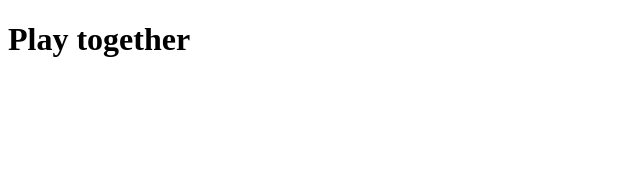
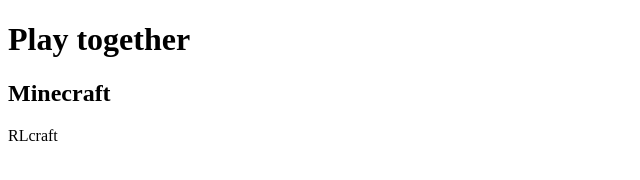
Before and after one commit to ijterry962006/DUAN3, a plain HTML site: page play.html in a window 1280 px wide. Shown: the whole page, without its empty margins (0-640 px from the left). Drawn offline with Linux system fonts and the light colour scheme.

Commit message:
chinhr suawr

```diff
--- a/play.html
+++ b/play.html
@@ -7,5 +7,7 @@
 </head>
 <body>
    <h1>Play together </h1>
+   <h2>Minecraft</h2>
+   <p>RLcraft</p>
 </body>
 </html>
```
